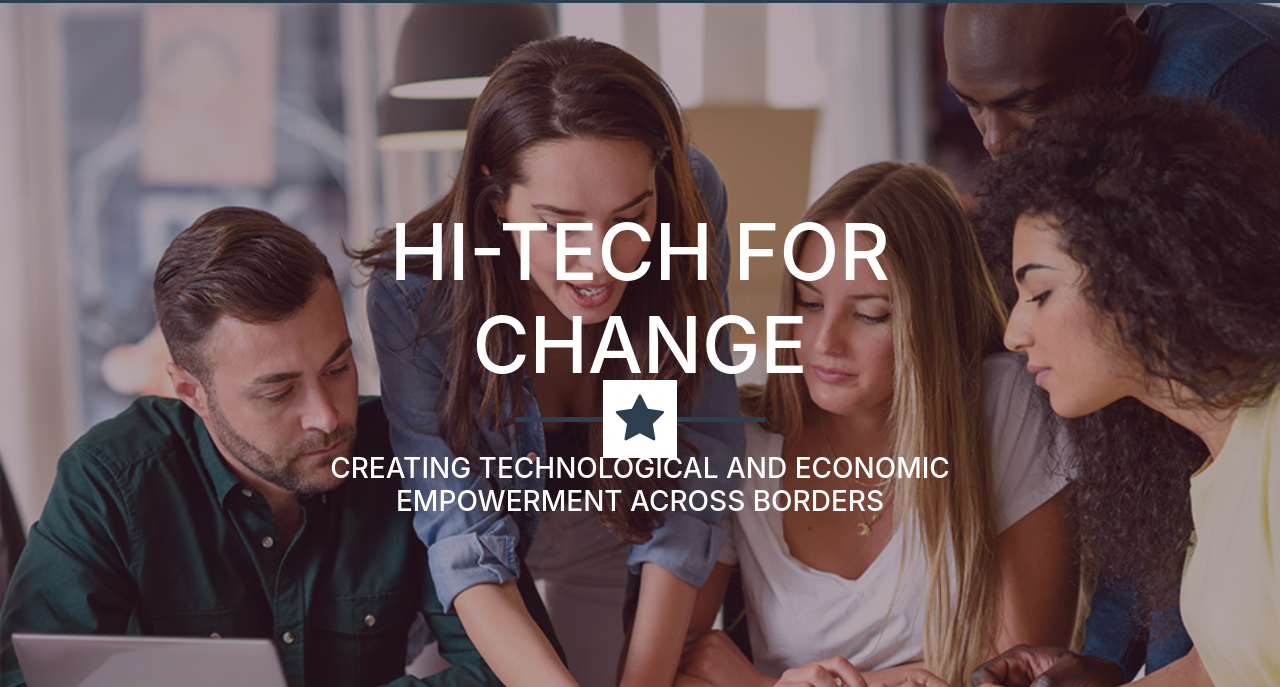
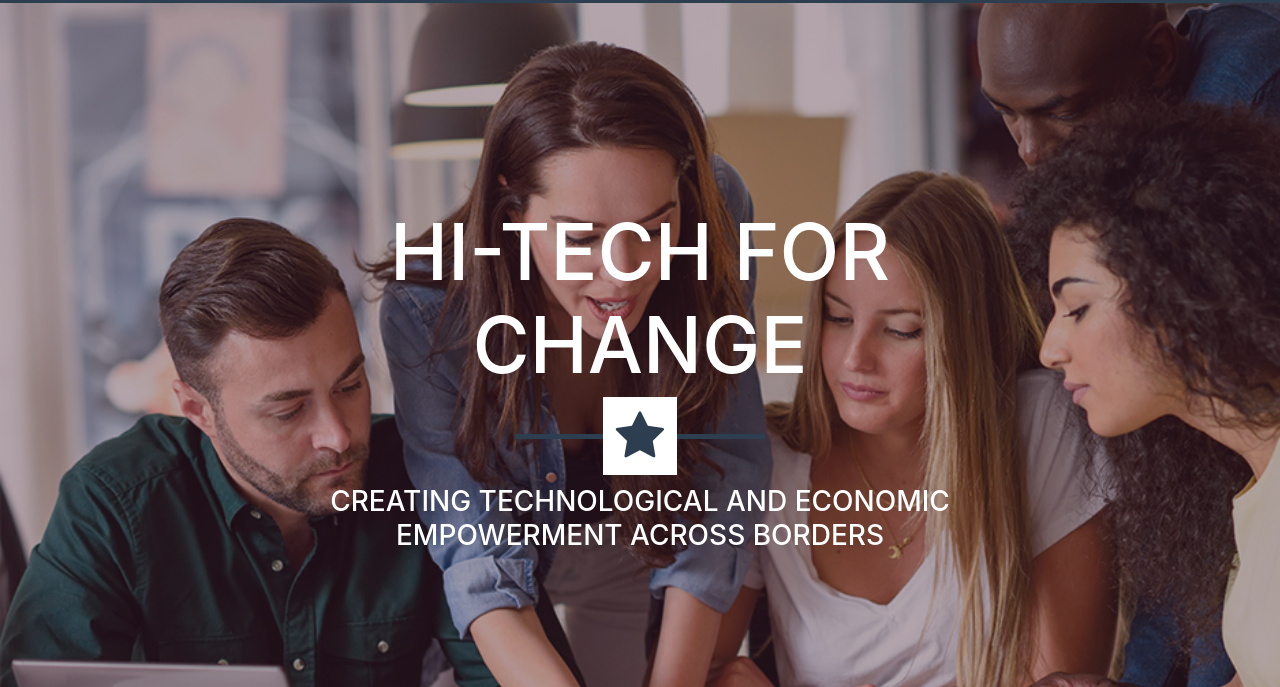
Before and after one commit to Hi-TechForChange/HTFCteam, a website with bundled scripts: page index.html in a window 1280 px wide. Shown: the part 113-800 px from the top of the page. Built offline with nearby package versions, Linux system fonts and the light colour scheme.

Commit message:
padding
padding added to star on header

```diff
--- a/index.html
+++ b/index.html
@@ -55,8 +55,8 @@
       <div class="container" >
         <div class="text-center" style="margin: 12%; color: white;font-size: 26px;" >
           <!---<img class="img-fluid" src="img/htfc.png" alt="HTFC" style="padding-top: 100px">-->
-            <h2 class="text-center" style="padding-top: 10%;" >Hi-Tech For Change</h2>
-              <hr class="star-primary">
+            <h2 class="text-center" style="padding-top: 10%; padding-bottom: 2%" >Hi-Tech For Change</h2>
+              <hr class="star-primary" style="padding-bottom: 2%">
                  <h3 class="text-center" style="padding-bottom: 10%;">Creating technological and economic empowerment across borders</h3>
       </div>
       </div>
@@ -100,7 +100,7 @@
                    </div>
               <br>
   <div class="form-group floating-label-form-group">
-  <textarea  class="form-control" style="color: white;" id="message" rows="5" placeholder="Message" required data-validation-required-message="Please enter a message." ></textarea>
+  <textarea  class="form-control" id="message" rows="5" placeholder="Message" required data-validation-required-message="Please enter a message." ></textarea>
                   <p class="help-block text-danger"></p>
                    </div>
 
```
Also changed, not shown: 2 other files.
